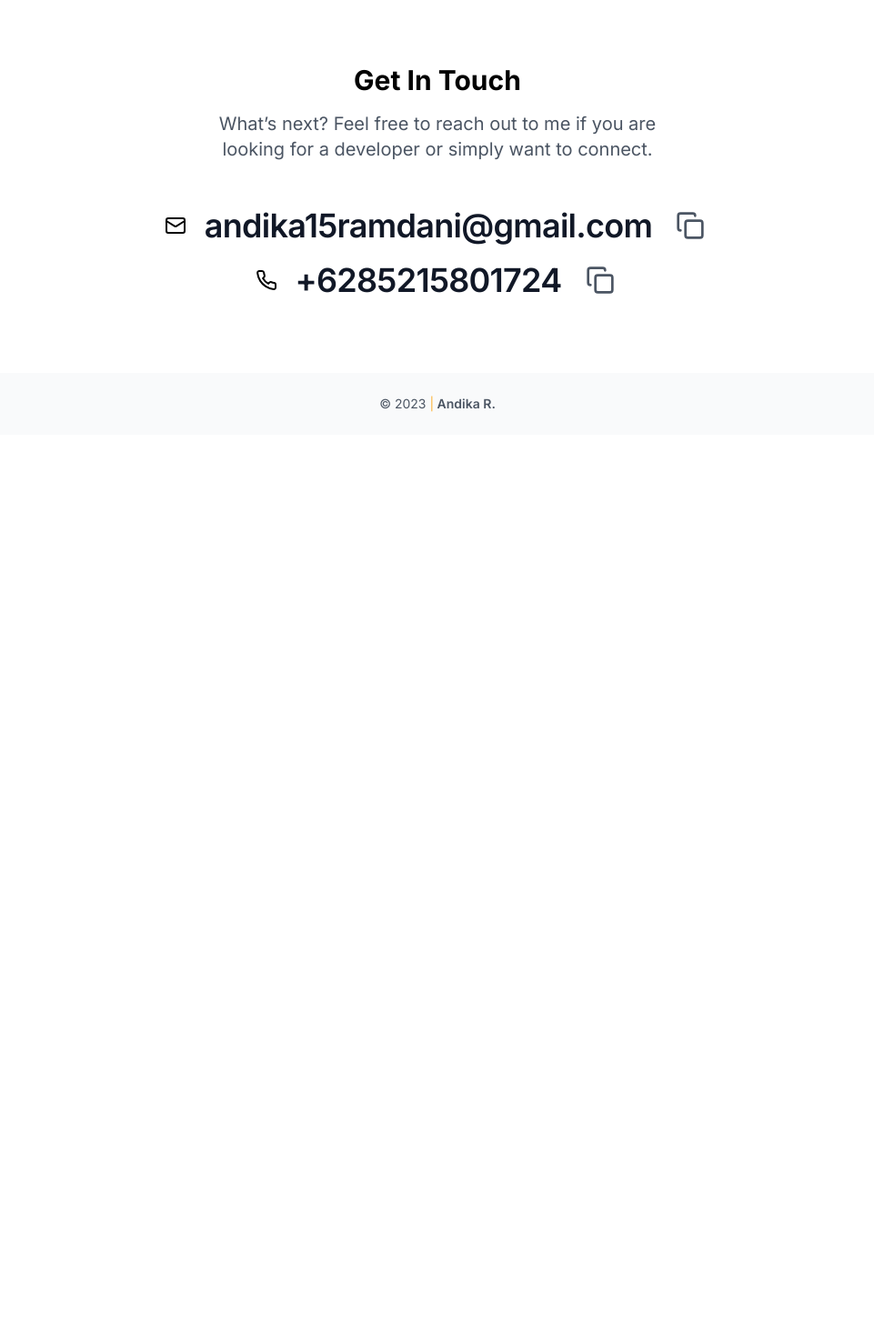
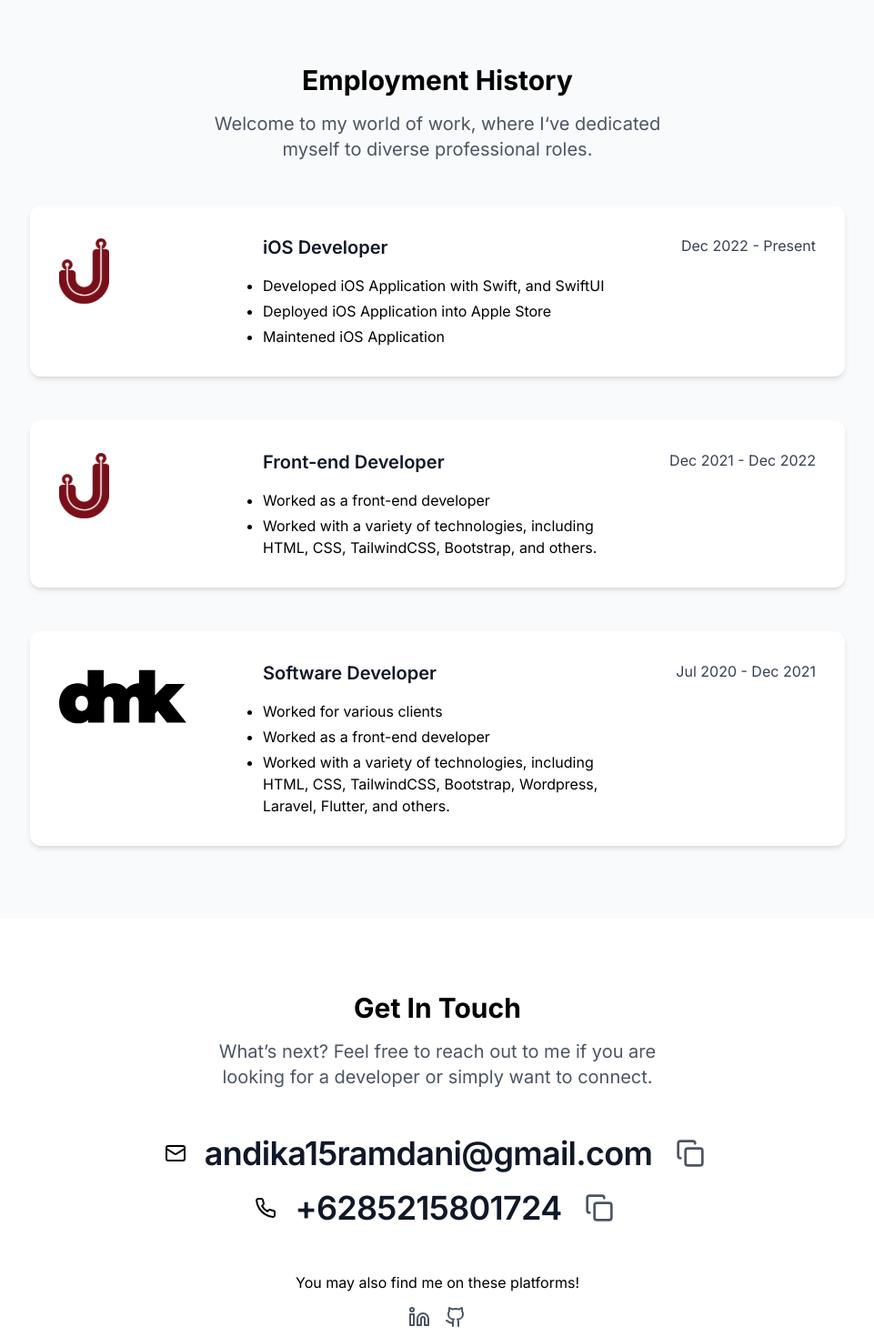
Before and after one commit to Andika25ramdani/portfolio, a Next.js app: page /about in a window 1280 px wide. Shown: the part 620-2090 px from the top of the page at 91% size, without its empty margins (159-1120 px from the left). Before the commit the page ends 1098 px from the top, so only its background shows below. Built offline with nearby package versions, Linux system fonts and the light colour scheme.

Commit message:
about - work experients

```diff
--- a/app/about/page.tsx
+++ b/app/about/page.tsx
@@ -2,6 +2,7 @@ import { NextPage } from "next";
 
 import ContactSection from "@/components/sections/Contact";
 import SkillAndToolsSection from "@/components/sections/SkillAndTools";
+import WorkExperientsSection from "@/components/sections/WorkExperients";
 
 interface Props {}
 
@@ -9,7 +10,8 @@ const About: NextPage<Props> = ({}) => {
   return (
     <div>
       <SkillAndToolsSection />
-      <ContactSection />
+      <WorkExperientsSection />
+      <ContactSection useSocialLink={true} />
     </div>
   );
 };
--- a/app/page.tsx
+++ b/app/page.tsx
@@ -109,7 +109,7 @@ export default function Home() {
           </p>
         </a>
       </div>
-      <ContactSection></ContactSection>
+      <ContactSection />
     </main>
   )
 }
--- /dev/null
+++ b/components/experience-details.tsx
@@ -0,0 +1,61 @@
+import Image from "next/image";
+
+import { WorkExperient } from "@/constants/workExperients";
+import Card from "./layouts/card";
+import Typography from "./typography";
+
+const dateFormatOptions: Intl.DateTimeFormatOptions = {
+  year: 'numeric',
+  month: 'short',
+};
+
+const ExperienceDetails = ({
+  logo,
+  logoAlt,
+  position,
+  currentlyWorkHere,
+  startDate,
+  endDate,
+  summary,
+}: WorkExperient) => {
+  return (
+    <Card className="mx-auto flex w-full max-w-4xl flex-col justify-between gap-4 p-8 md:flex-row md:gap-8">
+      <div className="max-md:order-1 md:w-1/4">
+        <Image
+          src={logo}
+          alt={logoAlt}
+          className="h-20 max-w-[140px]"
+        />
+      </div>
+      <div className="flex flex-col gap-4 max-md:order-3 md:w-2/4">
+        <Typography variant="subtitle" className="font-semibold text-gray-900">
+          {position}
+        </Typography>
+        <ul className="flex list-disc flex-col gap-2 md:gap-1">
+          {summary?.map((sentence, index) => (
+            <Typography component="li" key={index}>
+              {sentence}
+            </Typography>
+          ))}
+        </ul>
+      </div>
+      <div className="max-md:order-2 md:w-1/4">
+        <Typography className="text-gray-700 md:text-right">
+          {new Intl.DateTimeFormat('en-ID', dateFormatOptions).format(
+            startDate
+          )}{' '}
+          -{' '}
+          {currentlyWorkHere
+            ? 'Present'
+            : endDate
+            ? new Intl.DateTimeFormat('en-ID', dateFormatOptions).format(
+                endDate
+              )
+            : 'NA'}
+        </Typography>
+      </div>
+    </Card>
+  );
+};
+
+export default ExperienceDetails;
--- /dev/null
+++ b/components/layouts/card.tsx
@@ -0,0 +1,19 @@
+import { mergeClasses } from '@/lib/utils';
+
+interface CardProps extends React.HTMLAttributes<HTMLDivElement> {}
+
+const Card = ({ className, children, ...props }: CardProps) => {
+  return (
+    <div
+      className={mergeClasses(
+        'rounded-xl bg-gray shadow-md dark:bg-gray-100 dark:shadow-2xl',
+        className
+      )}
+      {...props}
+    >
+      {children}
+    </div>
+  );
+};
+
+export default Card;
--- a/components/sections/Contact.tsx
+++ b/components/sections/Contact.tsx
@@ -4,18 +4,20 @@ import { useState } from "react";
 import Link from "next/link";
 
 import { Copy, Mail, Phone } from "lucide-react";
-import { copyTextToClipboard } from "@/lib/utils";
 
 import Container from "../layouts/container";
 import Typography from "../typography";
 import IconButton from "../icon-button";
+import SocialIcons from "../social-icons";
 import useWindowSize from "@/hooks/use-window-size";
+
 import { CONTACT_INFO } from "@/constants/contactLinks";
 import { CONTACT_INFO_DATA } from "@/constants/contactInfoUID";
+import { copyTextToClipboard, mergeClasses } from "@/lib/utils";
 
 type CopyValue = "email" | "phone";
 
-export default function ContactSection() {
+const ContactSection = ({ useSocialLink }: { useSocialLink?: boolean }) => {
   const { width } = useWindowSize();
   const [isCopied, setIsCopied] = useState(false);
   const [copiedValueType, setCopiedValueType] = useState<CopyValue | null>(
@@ -52,6 +54,7 @@ export default function ContactSection() {
         </Typography>
       </div>
 
+      <div className="flex flex-col items-center gap-6 md:gap-12">
         <div className="flex flex-col items-center md:gap-4">
           <div className="contact-section-link">
             <Mail className="contact-section-link-icon" />
@@ -59,7 +62,9 @@ export default function ContactSection() {
               <Typography variant="h2">{CONTACT_INFO_DATA.email}</Typography>
               <IconButton
                 size={width && width < 768 ? "md" : "lg"}
-              onClick={() => handleCopyClick(CONTACT_INFO_DATA.email, "email")}
+                onClick={() =>
+                  handleCopyClick(CONTACT_INFO_DATA.email, "email")
+                }
                 showTooltip={isCopied && copiedValueType === "email"}
                 tooltipText="Copied!"
               >
@@ -77,7 +82,9 @@ export default function ContactSection() {
               <Typography variant="h2">{CONTACT_INFO_DATA.phone}</Typography>
               <IconButton
                 size={width && width < 768 ? "md" : "lg"}
-              onClick={() => handleCopyClick(CONTACT_INFO_DATA.phone, "phone")}
+                onClick={() =>
+                  handleCopyClick(CONTACT_INFO_DATA.phone, "phone")
+                }
                 showTooltip={isCopied && copiedValueType === "phone"}
                 tooltipText="Copied!"
               >
@@ -89,6 +96,21 @@ export default function ContactSection() {
             </Link>
           </div>
         </div>
+
+        <div
+          className={mergeClasses(
+            useSocialLink ? "flex" : "hidden",
+            "flex-col items-center gap-2"
+          )}
+        >
+          <Typography className="text-center">
+            You may also find me on these platforms!
+          </Typography>
+          <SocialIcons />
+        </div>
+      </div>
     </Container>
   );
-}
+};
+
+export default ContactSection;
--- a/components/sections/SkillAndTools.tsx
+++ b/components/sections/SkillAndTools.tsx
@@ -6,14 +6,14 @@ import Typography from "../typography";
 
 const SkillAndToolsSection = () => {
   return (
-    <Container className="bg-gray-50">
+    <Container>
       <div className="flex flex-col items-center gap-4">
         <h2 className="section-header-text">Skill and Tools</h2>
         <Typography
           variant="subtitle"
           className="max-w-xl text-center text-gray-600"
         >
-          The skills, tools and technologies I am used to work:
+          The skills, tools, and technologies I am familiar with:
         </Typography>
       </div>
 
--- /dev/null
+++ b/components/sections/WorkExperients.tsx
@@ -0,0 +1,37 @@
+import { workExperients } from "@/constants/workExperients";
+import ExperienceDetails from "../experience-details";
+import Container from "../layouts/container";
+import Typography from "../typography";
+
+const WorkExperientsSection = () => {
+  return (
+    <Container className="bg-gray-50">
+      <div className="flex flex-col items-center gap-4">
+        <h2 className="section-header-text">Employment History</h2>
+        <Typography
+          variant="subtitle"
+          className="max-w-xl text-center px-4 sm:px-8 text-gray-600"
+        >
+          Welcome to my world of work, where I&lsquo;ve dedicated myself to
+          diverse professional roles.
+        </Typography>
+      </div>
+
+      {workExperients
+        ?.sort((item1, item2) => {
+          if (item1.startDate > item2.startDate) {
+            return -1;
+          }
+          if (item1.startDate < item2.startDate) {
+            return 1;
+          }
+          return 0;
+        })
+        .map((experience, index) => (
+          <ExperienceDetails {...experience} key={index} />
+        ))}
+    </Container>
+  );
+};
+
+export default WorkExperientsSection;
--- /dev/null
+++ b/components/social-icons.tsx
@@ -0,0 +1,20 @@
+'use client';
+import { SOCIAL_INFO } from '@/constants/contactLinks';
+import IconButton from './icon-button';
+
+const SocialIcons = () => {
+  return (
+    <div className="flex gap-1">
+      {SOCIAL_INFO.map((socialLink, index) => (
+        <IconButton
+          key={index}
+          onClick={() => window.open(socialLink.url, '_blank')}
+        >
+          <socialLink.icon />
+        </IconButton>
+      ))}
+    </div>
+  );
+};
+
+export default SocialIcons;
--- a/constants/contactLinks.ts
+++ b/constants/contactLinks.ts
@@ -1,8 +1,17 @@
+import { Linkedin, Github } from 'lucide-react';
+
 export const CONTACT_INFO = {
     email: 'mailto:andika15ramdani@gmail.com',
-    phone: 'tel:+6285215801724',
-    instagram: 'https://www.instagram.com/adzibilal_/',
-    facebook: 'https://www.facebook.com/adzi.bilal.9',
-    linkedin: 'https://www.linkedin.com/in/adzibilal/',
-    tiktok: 'https://www.tiktok.com/@adzibilal'
+    phone: 'tel:+6285215801724'
 }
+
+export const SOCIAL_INFO = [
+    {
+        icon: Linkedin,
+        url: 'https://www.linkedin.com/in/andika-rizki-r-b67a54169'
+    },
+    {
+        icon: Github,
+        url: 'https://github.com/Andika25ramdani'
+    },
+]
--- /dev/null
+++ b/constants/workExperients.ts
@@ -0,0 +1,51 @@
+import dmkLogo from '/public/comp/dmk.svg'
+import jumpaLogo from '/public/comp/jumpa.svg'
+import { StaticImageData } from 'next/image'
+
+export interface WorkExperient {
+    logo: string | StaticImageData
+    logoAlt: string
+    position: string
+    startDate: Date
+    endDate?: Date
+    currentlyWorkHere?: boolean
+    summary: string[]
+}
+
+export const workExperients: WorkExperient[] = [
+    {
+        logo: dmkLogo,
+        logoAlt: "Digital Muda Kreatif",
+        position: "Software Developer",
+        startDate: new Date(2020, 6),
+        endDate: new Date(2021, 11),
+        summary: [
+            'Worked for various clients',
+            'Worked as a front-end developer',
+            'Worked with a variety of technologies, including HTML, CSS, TailwindCSS, Bootstrap, Wordpress, Laravel, Flutter, and others.',
+        ]
+    },
+    {
+        logo: jumpaLogo,
+        logoAlt: "jumpa.id",
+        position: "Front-end Developer",
+        startDate: new Date(2021, 11),
+        endDate: new Date(2022, 11),
+        summary: [
+            'Worked as a front-end developer',
+            'Worked with a variety of technologies, including HTML, CSS, TailwindCSS, Bootstrap, and others.',
+        ]
+    },
+    {
+        logo: jumpaLogo,
+        logoAlt: "jumpa.id",
+        position: "iOS Developer",
+        startDate: new Date(2022, 11),
+        currentlyWorkHere: true,
+        summary: [
+            'Developed iOS Application with Swift, and SwiftUI',
+            'Deployed iOS Application into Apple Store',
+            'Maintened iOS Application',
+        ]
+    },
+]
```
Also changed, not shown: public/comp/dmk.svg (added), public/comp/jumpa.svg (added). Lines whose indentation alone changed are shown as unchanged.
